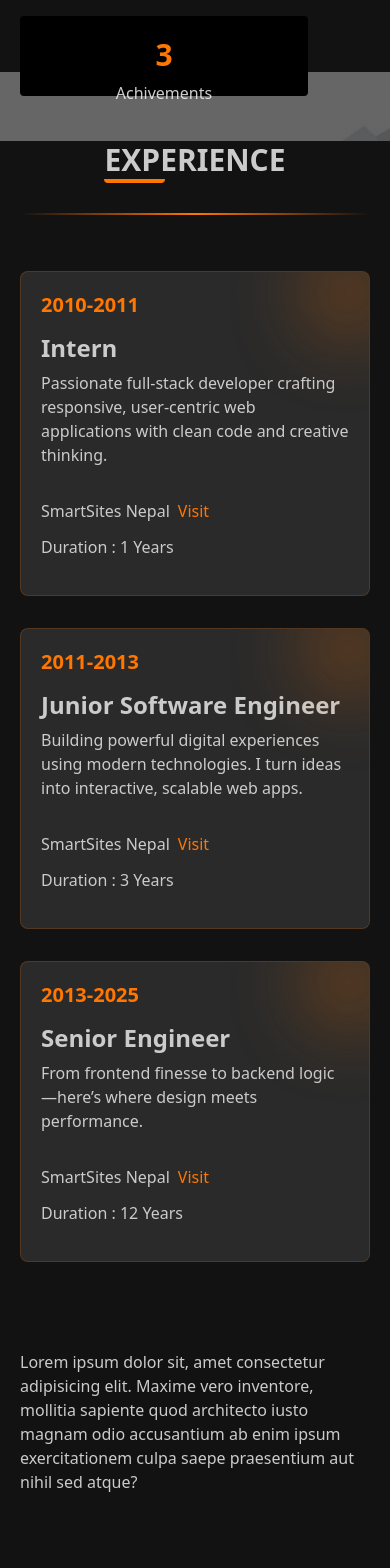
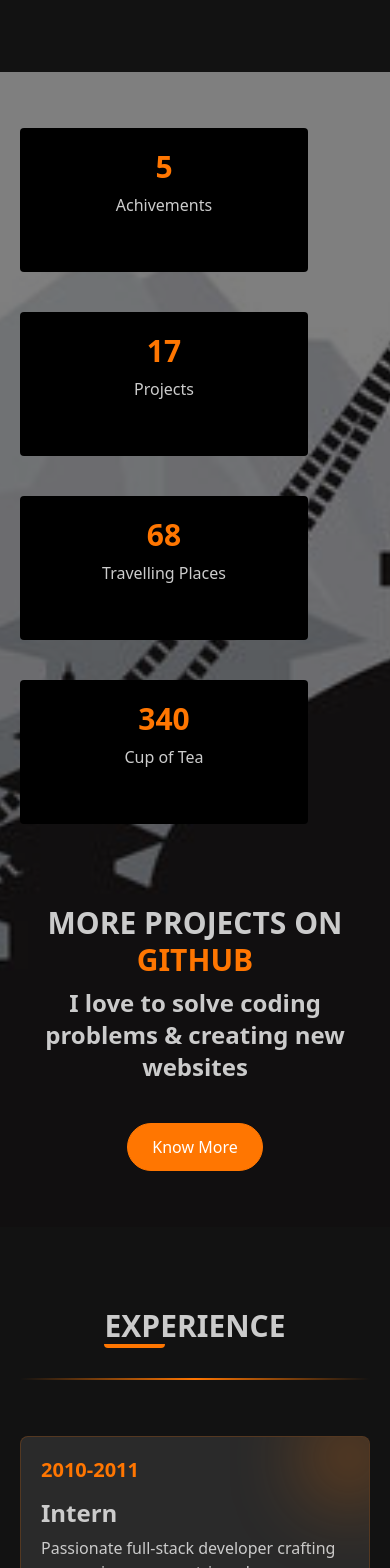
Before and after one commit to coderhem/next-projects, a Next.js app: page /home in a window 390 px wide. Shown: the part 7980-9548 px from the top of the page. Built offline with nearby package versions, Linux system fonts and the light colour scheme.

Commit message:
Counter section added

```diff
--- a/src/components/cards/counterCard.js
+++ b/src/components/cards/counterCard.js
@@ -1,14 +1,42 @@
-import React from 'react'
+'use client'
+import React, { useEffect, useState } from 'react'
 
-const CounterCard = () => {
+const CounterCard = (
+ {
+  targetValue,
+  targetTitle
+ }
+) => {
+ const [counter, setCounter] = useState(0);
+ let speed;
+ if (targetValue > 200) {
+  speed = 20;
+ } else if (targetValue > 100) {
+  speed = 100;
+ } else if (targetValue > 30) {
+  speed = 400;
+ } else {
+  speed = 1000;
+ }
+
+
+ useEffect(() => {
+  const timeout = setTimeout(() => {
+   if (counter < targetValue) {
+    setCounter(counter + 1)
+   }
+  }, speed);
+  return () => clearTimeout(timeout);
+ }, [counter, targetValue, speed]);
+
  return (
   <>
-
-   <div className="bg-black text-center h-full p-5 max-w-2xs rounded text-primary [&_p]:text-white/80 -mt-14 min-h-20">
-    <h2>3</h2>
-    <p>Achivements</p>
-   </div>
-
+   {targetTitle &&
+    <div className="bg-black text-center h-full p-5 max-w-2xs rounded text-primary [&_p]:text-white/80 min-h-36">
+     <h2>{counter}</h2>
+     <p>{targetTitle}</p>
+    </div>
+   }
   </>
  )
 }
--- a/src/components/data/data.json
+++ b/src/components/data/data.json
@@ -116,5 +116,23 @@
       "targetBlank": "_blank",
       "timeDuration": "Duration : 12 Years"
     }
+  ],
+  "counterData": [
+    {
+      "targetTitle" : "Achivements",
+      "targetValue" : "5"
+    },
+    {
+      "targetTitle" : "Projects",
+      "targetValue" : "32"
+    },
+    {
+      "targetTitle" : "Travelling Places",
+      "targetValue" : "190"
+    },
+    {
+      "targetTitle" : "Cup of Tea",
+      "targetValue" : "500"
+    }
   ]
 }
--- a/src/components/footer/footer.js
+++ b/src/components/footer/footer.js
@@ -3,9 +3,11 @@ import React from 'react'
 const Footer = () => {
   return (
     <>
-      <div className="container">
-        <h2>This is Footer</h2>
-      </div>
+      <footer>
+        <div className="container">
+          <h2>This is Footer</h2>
+        </div>
+      </footer>
     </>
   )
 }
--- a/src/pages/home/index.js
+++ b/src/pages/home/index.js
@@ -15,7 +15,7 @@ import CounterCard from '@/components/cards/counterCard';
 
 const Homepage = () => {
   return (
-    <div>
+    <>
       <RootLayout>
         <Hero />
         <section id="ourServices" className="mb-20">
@@ -133,15 +133,31 @@ const Homepage = () => {
         </section>
         {/* Education */}
 
-        <section className="mt-20 bg-[url('../assets/images/counter-bg.jpg')] w-full relative z-[1] before:absolute before:inset-0 before:z-[-1] before:bg-black/60">
+        <section className="my-20 py-14 lg:py-28 bg-[url('../assets/images/counter-bg.jpg')] bg-no-repeat bg-cover bg-center w-full relative z-[1] before:absolute before:inset-0 before:z-[-1] before:bg-black/50">
           <div className="container">
             <Row>
-              <Col>
-                <CounterCard />
+              {jsonData.counterData.map((item, index) => {
+                return (
+                  <Col key={index} sm={6} md={4} lg={3} className='mb-10'>
+                    <CounterCard
+                      targetTitle={item.targetTitle}
+                      targetValue={item.targetValue}
+                    />
+                  </Col>
+                )
+              })}
+              <Col lg={12}>
+                <div className="text-center mt-10">
+                  <h2>More projects on <span className='text-primary'>Github</span></h2>
+                  <span className='font-bold text-2xl block mb-10'>I love to solve coding problems & creating new websites
+                  </span>
+                  <a href="#" className='btn btn-primary rounded-full' target='_blank'>Know More</a>
+                </div>
               </Col>
             </Row>
           </div>
         </section>
+        {/* Projects and Achivements */}
 
         <section id="experience" className='pb-14 lg:pb-20 w-full'>
           <div className="container">
@@ -171,16 +187,9 @@ const Homepage = () => {
           </div>
         </section>
         {/* /Experience */}
-
-        <section id='experience' className='pb-14 lg:pb-20'>
-          <div className="container">
-            <p>Lorem ipsum dolor sit, amet consectetur adipisicing elit. Maxime vero inventore, mollitia sapiente quod architecto iusto magnam odio accusantium ab enim ipsum exercitationem culpa saepe praesentium aut nihil sed atque?</p>
-          </div>
-        </section>
-
       </RootLayout>
 
-    </div>
+    </>
   )
 }
 
```
